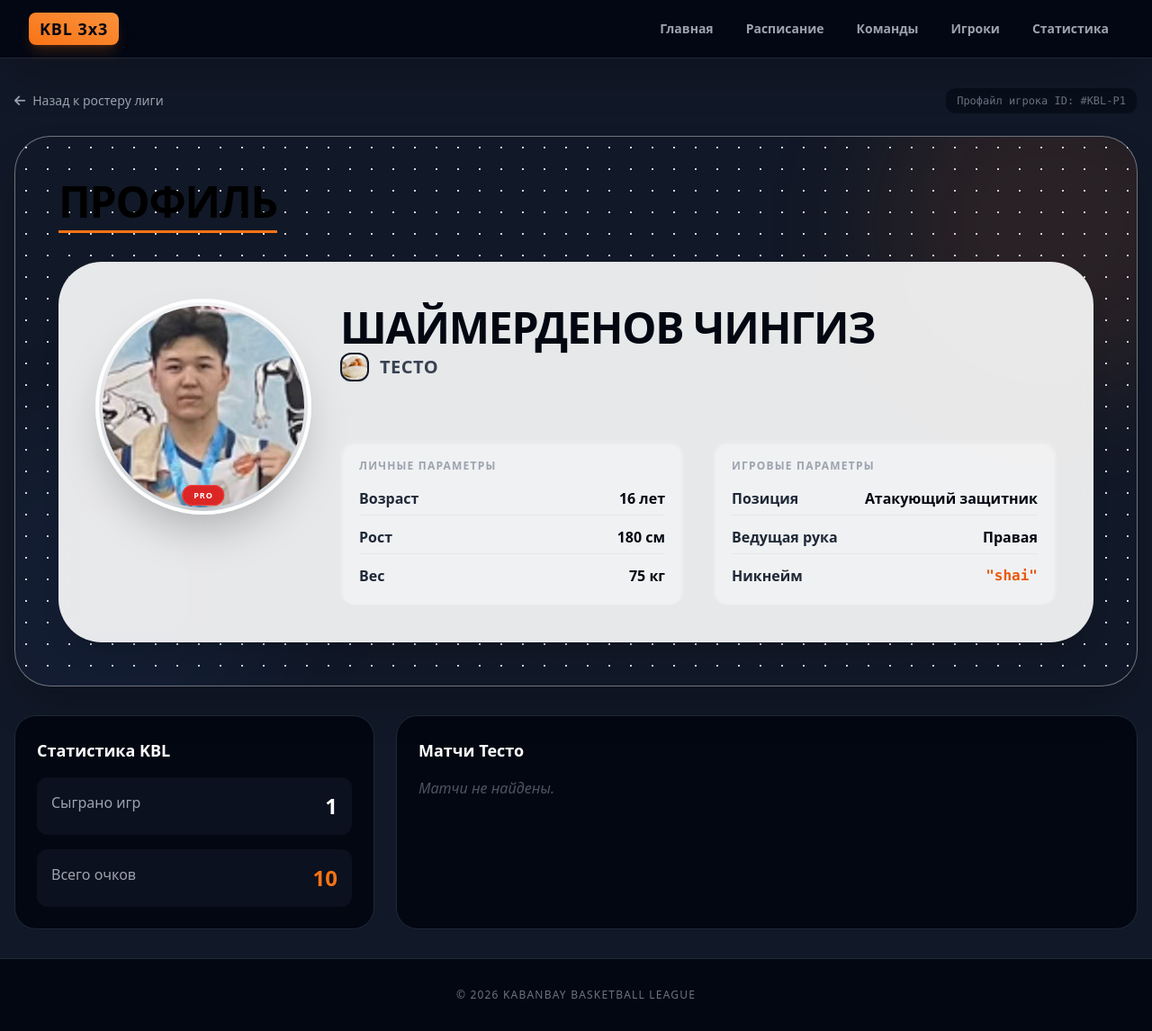
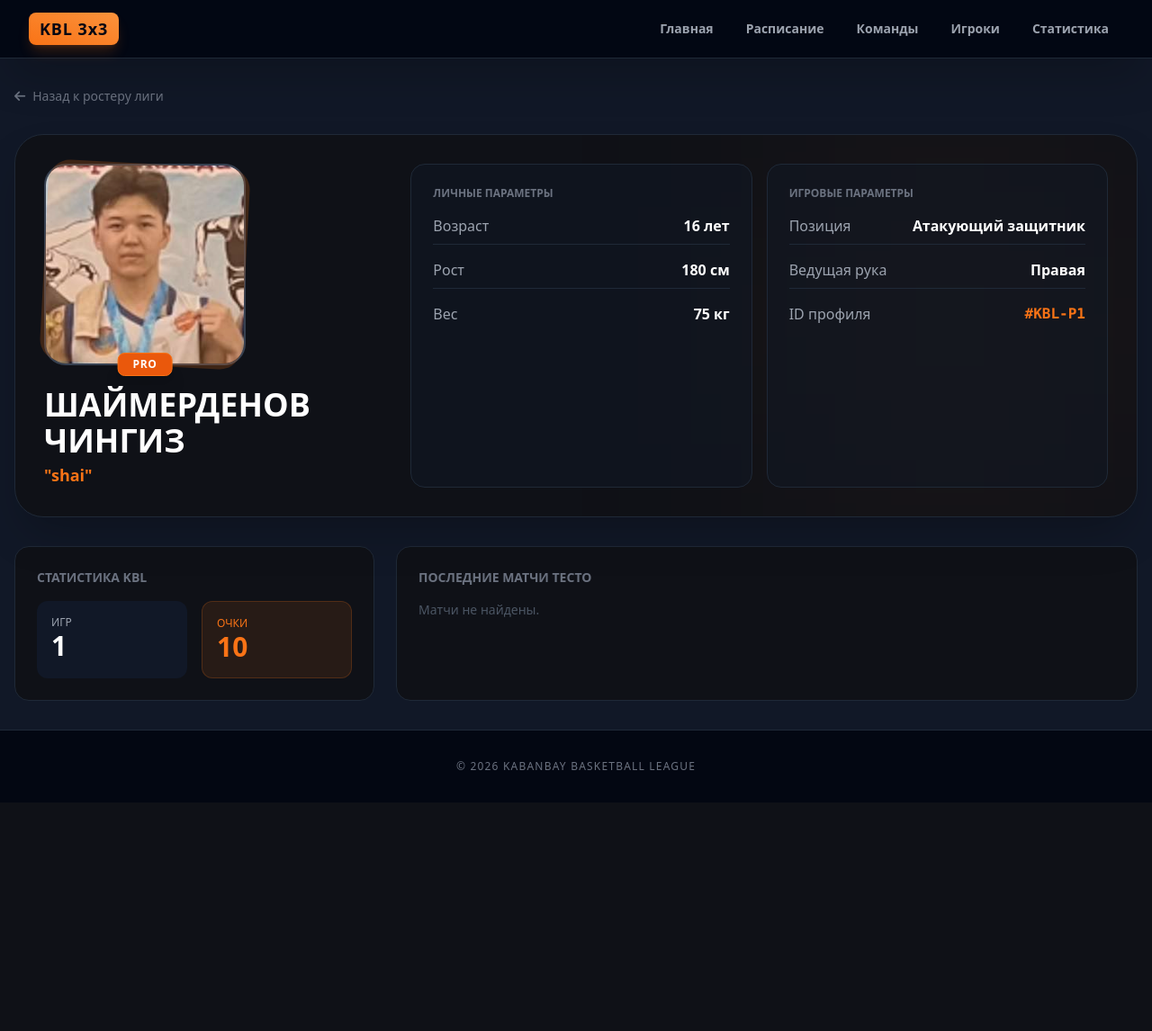
Before and after one commit to JesusCryMan/mediaball, a Django app: page /players/1/ in a window 1280 px wide. Shown: the whole page at 90% size. After the commit the page ends 856 px from the top, so only its background shows below. Run offline with Django 5.2, Linux system fonts and the light colour scheme; data comes from the database, SQL or seed files in the repository; both versions use the stored data as it was after the commit; tables that the repository leaves empty hold one stand-in row (values such as "Sample post"); some libraries are stand-ins or nearby versions.

Commit message:
Обновил дизайн профиля игрока

```diff
--- a/tournament/templates/tournament/player_profile.html
+++ b/tournament/templates/tournament/player_profile.html
@@ -4,96 +4,97 @@
 {% block title %}{{ player.name }} — Официальный профайл KBL{% endblock %}
 
 {% block content %}
-<div class="mb-6 flex flex-wrap items-center justify-between gap-4">
-    <a href="{% url 'players_list' %}" class="text-gray-400 hover:text-orange-500 text-sm inline-flex items-center gap-2 transition-all duration-200 group">
-        <i class="fa-solid fa-arrow-left group-hover:-translate-x-1 transition-transform"></i> Назад к ростеру лиги
+<div class="mb-8">
+    <a href="{% url 'players_list' %}" class="text-gray-500 hover:text-orange-500 text-sm flex items-center gap-2 transition-colors">
+        <i class="fa-solid fa-arrow-left"></i> Назад к ростеру лиги
     </a>
-    <div class="flex items-center gap-2 text-xs font-mono text-gray-500 bg-gray-950/60 border border-gray-900 px-3 py-1.5 rounded-xl">
-        <span>Профайл игрока ID: #KBL-P{{ player.id }}</span>
-    </div>
 </div>
 
-<div class="bg-gradient-to-br from-gray-50 to-gray-200 rounded-[2.5rem] p-6 md:p-12 text-gray-900 shadow-2xl relative overflow-hidden border border-white/40 mb-8"
-     style="background-image: radial-gradient(#d1d5db 1.5px, transparent 1.5px); background-size: 24px 24px;">
+<div class="bg-[#0f1117] rounded-[2rem] p-8 border border-gray-800 shadow-2xl mb-8 relative overflow-hidden">
+    <div class="absolute top-0 right-0 w-1/3 h-full bg-orange-500/5 blur-[120px]"></div>
 
-    <div class="absolute right-0 top-0 translate-x-1/4 -translate-y-1/4 w-96 h-96 bg-orange-500/10 rounded-full blur-3xl pointer-events-none"></div>
-    <div class="absolute left-0 bottom-0 -translate-x-1/4 translate-y-1/4 w-96 h-96 bg-blue-500/5 rounded-full blur-3xl pointer-events-none"></div>
-
-    <div class="mb-8 border-b-[3px] border-orange-500 pb-2 inline-block">
-        <h1 class="text-3xl md:text-5xl font-black tracking-tight text-black uppercase">Профиль</h1>
-    </div>
-
-    <div class="bg-white/90 backdrop-blur-md border border-gray-200/80 rounded-[3rem] p-6 md:p-10 flex flex-col lg:flex-row items-center lg:items-start gap-8 max-w-6xl mx-auto shadow-xl relative z-10">
-
-        <div class="w-48 h-48 md:w-60 md:h-60 rounded-full border-4 border-white shadow-2xl overflow-hidden flex-shrink-0 bg-gradient-to-b from-gray-100 to-gray-300 p-1 group relative">
-            {% if player.avatar %}
-                <img src="{{ player.avatar.url }}" class="w-full h-full object-cover rounded-full group-hover:scale-105 transition duration-500">
-            {% else %}
-                <div class="w-full h-full flex items-center justify-center bg-gray-100 text-gray-400 rounded-full">
-                    <i class="fa-solid fa-user text-7xl"></i>
-                </div>
-            {% endif %}
-            <div class="absolute bottom-2 left-1/2 -translate-x-1/2 transform">
-                {% if player.category|upper == 'PRO' %}
-                    <span class="shadow-lg text-[9px] font-black bg-red-600 text-white px-3 py-1 rounded-full uppercase tracking-widest border border-red-500">PRO</span>
-                {% elif player.category|upper == 'MEDIA' %}
-                    <span class="shadow-lg text-[9px] font-black bg-purple-600 text-white px-3 py-1 rounded-full uppercase tracking-widest border border-purple-500">MEDIA</span>
+    <div class="grid lg:grid-cols-3 gap-10 relative z-10">
+        <div class="flex flex-col items-center lg:items-start text-center lg:text-left">
+            <div class="relative w-56 h-56 mb-6">
+                <div class="absolute inset-0 bg-orange-500 rounded-3xl rotate-3 opacity-20"></div>
+                {% if player.avatar %}
+                    <img src="{{ player.avatar.url }}" class="w-full h-full object-cover rounded-3xl border-2 border-gray-700">
                 {% else %}
-                    <span class="shadow-lg text-[9px] font-black bg-blue-600 text-white px-3 py-1 rounded-full uppercase tracking-widest border border-blue-500">AMATEUR</span>
+                    <div class="w-full h-full bg-gray-800 rounded-3xl flex items-center justify-center text-gray-600"><i class="fa-solid fa-user text-6xl"></i></div>
                 {% endif %}
+                <span class="absolute -bottom-3 left-1/2 -translate-x-1/2 bg-orange-600 text-white text-xs font-black px-4 py-1 rounded-lg uppercase tracking-wider shadow-xl border border-orange-500">
+                    {{ player.category|default:"AMATEUR" }}
+                </span>
             </div>
+            <h1 class="text-4xl font-black text-white uppercase">{{ player.name }}</h1>
+            <p class="text-orange-500 font-bold text-lg mt-1">"{{ player.nickname|default:"No nickname" }}"</p>
         </div>
 
-        <div class="flex-grow text-center lg:text-left w-full mt-2">
-            <h2 class="text-3xl md:text-5xl font-black tracking-tight text-gray-950 mb-1 uppercase font-sans">{{ player.name }}</h2>
-            <div class="flex items-center justify-center lg:justify-start gap-3 mb-8">
-                {% if player.team.logo %}
-                    <img src="{{ player.team.logo.url }}" class="w-8 h-8 object-cover rounded-xl shadow-sm bg-gray-900 p-0.5">
-                {% else %}
-                    <div class="w-8 h-8 rounded-xl bg-orange-500/10 flex items-center justify-center border border-orange-500/20 text-orange-600">
-                        <i class="fa-solid fa-users text-xs"></i>
+        <div class="lg:col-span-2 grid grid-cols-2 gap-4">
+            <div class="bg-gray-900/50 p-6 rounded-2xl border border-gray-800">
+                <h4 class="text-gray-500 text-xs font-bold uppercase mb-4">Личные параметры</h4>
+                <div class="space-y-4">
+                    <div class="flex justify-between border-b border-gray-800 pb-2">
+                        <span class="text-gray-400">Возраст</span>
+                        <span class="text-white font-bold">{{ player.age|default:"-" }} лет</span>
                     </div>
-                {% endif %}
-                <span class="text-gray-700 font-extrabold text-xl tracking-wide uppercase">{{ player.team.name }}</span>
+                    <div class="flex justify-between border-b border-gray-800 pb-2">
+                        <span class="text-gray-400">Рост</span>
+                        <span class="text-white font-bold">{{ player.height|default:"-" }} см</span>
+                    </div>
+                    <div class="flex justify-between">
+                        <span class="text-gray-400">Вес</span>
+                        <span class="text-white font-bold">{{ player.weight|default:"-" }} кг</span>
+                    </div>
+                </div>
             </div>
 
-            <div class="grid grid-cols-1 sm:grid-cols-2 gap-8 border-t border-gray-200/80 pt-8">
-                <div class="bg-gray-50/50 p-5 rounded-2xl border border-gray-200/50 shadow-inner">
-                    <h4 class="text-xs font-black text-gray-400 uppercase tracking-widest mb-4">Личные параметры</h4>
-                    <ul class="space-y-3 text-base font-semibold text-gray-800">
-                        <li class="flex justify-between border-b border-gray-200 pb-1.5"><span>Возраст</span><span class="font-black text-gray-950">{% if player.age %}{{ player.age }} лет{% else %}-{% endif %}</span></li>
-                        <li class="flex justify-between border-b border-gray-200 pb-1.5"><span>Рост</span><span class="font-black text-gray-950">{% if player.height %}{{ player.height }} см{% else %}-{% endif %}</span></li>
-                        <li class="flex justify-between"><span>Вес</span><span class="font-black text-gray-950">{% if player.weight %}{{ player.weight }} кг{% else %}-{% endif %}</span></li>
-                    </ul>
-                </div>
-                <div class="bg-gray-50/50 p-5 rounded-2xl border border-gray-200/50 shadow-inner">
-                    <h4 class="text-xs font-black text-gray-400 uppercase tracking-widest mb-4">Игровые параметры</h4>
-                    <ul class="space-y-3 text-base font-semibold text-gray-800">
-                        <li class="flex justify-between border-b border-gray-200 pb-1.5"><span>Позиция</span><span class="font-black text-gray-950">{{ player.position|default:"-" }}</span></li>
-                        <li class="flex justify-between border-b border-gray-200 pb-1.5"><span>Ведущая рука</span><span class="font-black text-gray-950">{{ player.leading_hand|default:"-" }}</span></li>
-                        <li class="flex justify-between"><span>Никнейм</span><span class="font-mono font-black text-orange-600">{% if player.nickname %}"{{ player.nickname }}"{% else %}-{% endif %}</span></li>
-                    </ul>
+            <div class="bg-gray-900/50 p-6 rounded-2xl border border-gray-800">
+                <h4 class="text-gray-500 text-xs font-bold uppercase mb-4">Игровые параметры</h4>
+                <div class="space-y-4">
+                    <div class="flex justify-between border-b border-gray-800 pb-2">
+                        <span class="text-gray-400">Позиция</span>
+                        <span class="text-white font-bold">{{ player.position|default:"-" }}</span>
+                    </div>
+                    <div class="flex justify-between border-b border-gray-800 pb-2">
+                        <span class="text-gray-400">Ведущая рука</span>
+                        <span class="text-white font-bold">{{ player.leading_hand|default:"-" }}</span>
+                    </div>
+                    <div class="flex justify-between">
+                        <span class="text-gray-400">ID профиля</span>
+                        <span class="text-orange-500 font-mono font-bold">#KBL-P{{ player.id }}</span>
+                    </div>
                 </div>
             </div>
         </div>
     </div>
 </div>
 
-<div class="grid grid-cols-1 lg:grid-cols-3 gap-6">
-    <div class="bg-gray-950 border border-gray-800 rounded-3xl p-6 lg:col-span-1">
-        <h3 class="text-lg font-bold text-white mb-4">Статистика KBL</h3>
-        <div class="space-y-4">
-            <div class="bg-gray-900/60 p-4 rounded-xl flex justify-between"><span class="text-gray-400">Сыграно игр</span><span class="text-2xl font-black text-white">{{ player.stats.count }}</span></div>
-            <div class="bg-gray-900/60 p-4 rounded-xl flex justify-between"><span class="text-gray-400">Всего очков</span><span class="text-2xl font-black text-orange-500">{{ total_points|default:0 }}</span></div>
+<div class="grid md:grid-cols-3 gap-6">
+    <div class="bg-[#0f1117] border border-gray-800 p-6 rounded-2xl">
+        <h3 class="text-gray-500 text-sm font-bold uppercase mb-4">Статистика KBL</h3>
+        <div class="grid grid-cols-2 gap-4">
+            <div class="bg-gray-900 p-4 rounded-xl">
+                <div class="text-gray-400 text-xs uppercase">Игр</div>
+                <div class="text-3xl font-black text-white">{{ player.stats.count|default:0 }}</div>
+            </div>
+            <div class="bg-orange-500/10 p-4 rounded-xl border border-orange-500/20">
+                <div class="text-orange-500 text-xs uppercase">Очки</div>
+                <div class="text-3xl font-black text-orange-500">{{ total_points|default:0 }}</div>
+            </div>
         </div>
     </div>
-    <div class="bg-gray-950 border border-gray-800 rounded-3xl p-6 lg:col-span-2">
-        <h3 class="text-lg font-bold text-white mb-4">Матчи {{ player.team.name }}</h3>
-        <div class="space-y-3">
+
+    <div class="md:col-span-2 bg-[#0f1117] border border-gray-800 p-6 rounded-2xl">
+        <h3 class="text-gray-500 text-sm font-bold uppercase mb-4">Последние матчи {{ player.team.name }}</h3>
+        <div class="space-y-2">
             {% for match in player.team.matches_as_team1.all|slice:":3" %}
-                <div class="bg-gray-900/40 p-3.5 rounded-xl flex justify-between"><span>{{ match.team_1.name }} vs {{ match.team_2.name }}</span><span class="text-orange-500">{{ match.score_1 }}:{{ match.score_2 }}</span></div>
+                <div class="flex justify-between items-center bg-gray-900 p-4 rounded-xl border border-gray-800 hover:border-gray-700 transition-colors">
+                    <span class="text-gray-300 font-medium">{{ match.team_1.name }} vs {{ match.team_2.name }}</span>
+                    <span class="text-white font-black bg-gray-800 px-3 py-1 rounded-lg">{{ match.score_1 }}:{{ match.score_2 }}</span>
+                </div>
             {% empty %}
-                <div class="text-gray-600 italic">Матчи не найдены.</div>
+                <p class="text-gray-600 text-sm">Матчи не найдены.</p>
             {% endfor %}
         </div>
     </div>
```
Also changed, not shown: db.sqlite3.
